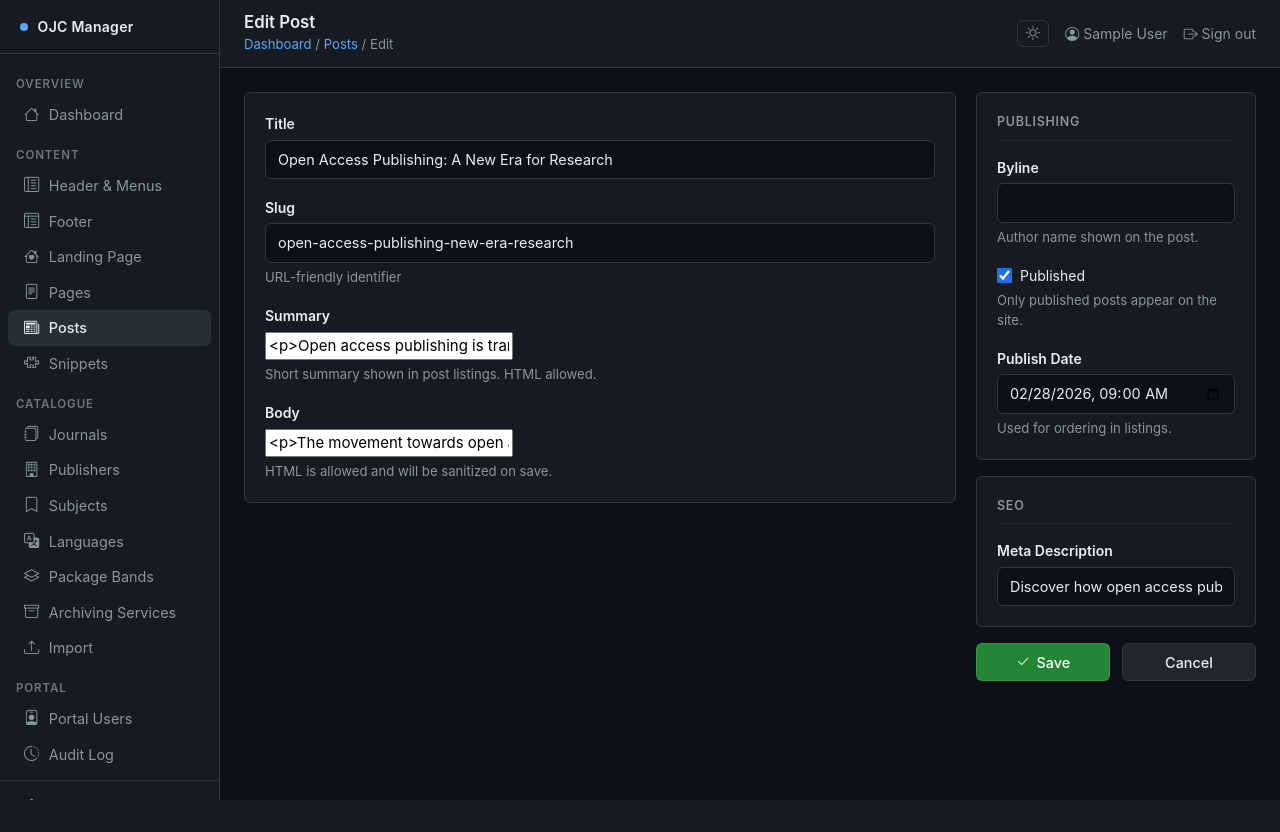
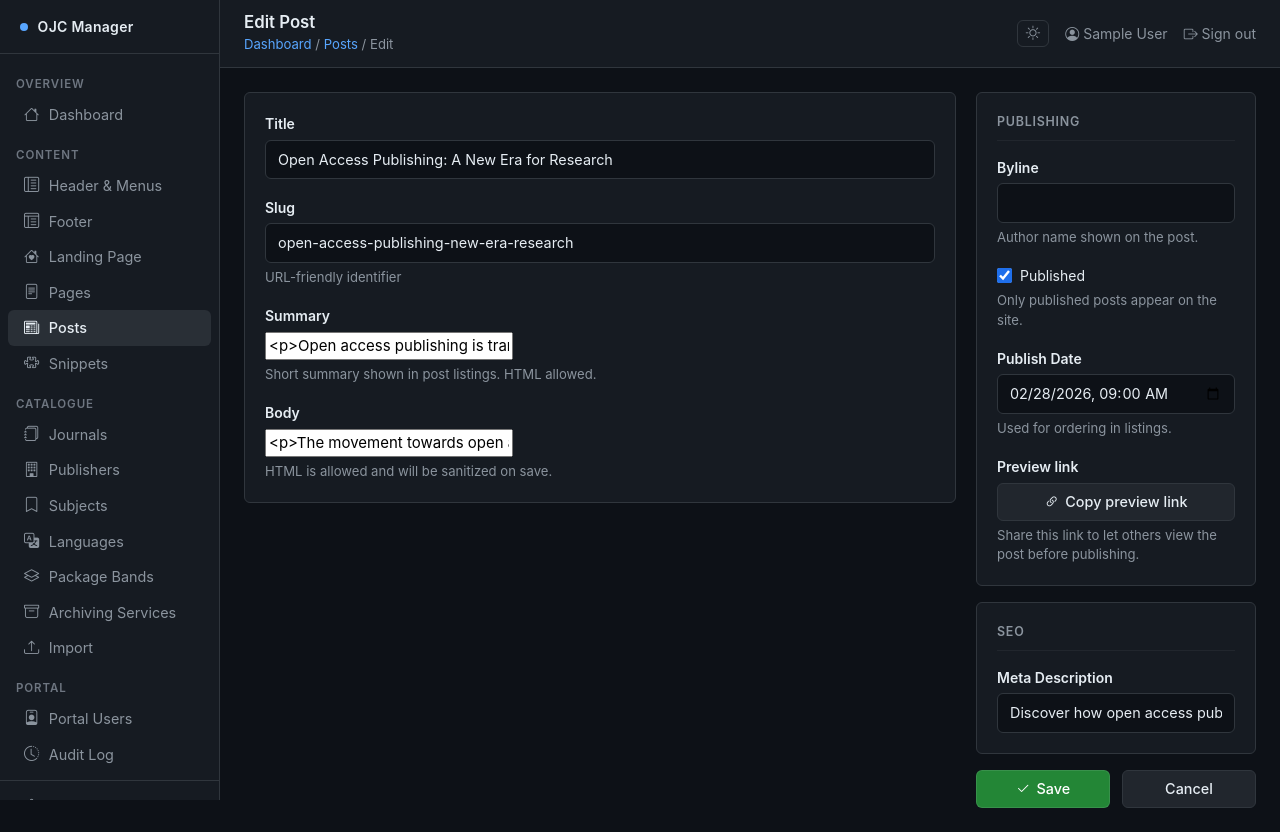
Before and after one commit to dqprogramming/astrometrics, a Django app: page /manager/cms/posts/1/edit/ in a window 1280 px wide. Before the commit the page ends 800 px from the top, so only its background shows below. Run offline with Django 5.2, Linux system fonts and the light colour scheme; the visitor is signed in with stand-in values (Sample User, id 1); data comes from the database, SQL or seed files in the repository; data that the repository does not hold is empty; parts of the project's set-up code (start-up, migrations or seed data) failed here and were passed over.

Commit message:
feat(cms): add secret preview URLs for unpublished pages and posts
- Add preview_token UUIDField to Page and Post models
- Migration 0010 populates tokens for existing rows then adds unique constraint
- Add /preview/post/<uuid>/ and /preview/page/<uuid>/ public routes (no auth required)
- Render content normally but show a preview banner when accessed via token
- Add 'Copy preview link' button to page and post edit forms (edit only, not create)
- Create page_detail.html template (pages had no public template previously)

```diff
--- a/cms/models.py
+++ b/cms/models.py
@@ -1,6 +1,8 @@
 """
 CMS models for translatable rich-text content pages and snippets.
 """
+
+import uuid
 
 import bleach
 from django.core.cache import cache
@@ -94,6 +96,12 @@ class Page(models.Model):
         default=False,
         help_text="Only published pages are visible on the site",
     )
+    preview_token = models.UUIDField(
+        default=uuid.uuid4,
+        editable=False,
+        unique=True,
+        help_text="Secret token for shareable preview URL",
+    )
     sort_order = models.IntegerField(
         default=0,
         help_text="Lower numbers appear first",
@@ -153,6 +161,12 @@ class Post(models.Model):
     is_published = models.BooleanField(
         default=False,
         help_text="Only published posts are visible on the site",
+    )
+    preview_token = models.UUIDField(
+        default=uuid.uuid4,
+        editable=False,
+        unique=True,
+        help_text="Secret token for shareable preview URL",
     )
     published_at = models.DateTimeField(
         null=True,
--- a/cms/templates/cms/manager/post_form.html
+++ b/cms/templates/cms/manager/post_form.html
@@ -67,12 +67,26 @@
                     <div class="mgr-help">Only published posts appear on the site.</div>
                 </div>
 
-                <div class="mgr-field" style="margin-bottom:0;">
+                <div class="mgr-field">
                     <label class="mgr-label" for="{{ form.published_at.id_for_label }}">Publish Date</label>
                     {{ form.published_at }}
                     <div class="mgr-help">Used for ordering in listings.</div>
                     {% if form.published_at.errors %}<div class="mgr-error">{{ form.published_at.errors.0 }}</div>{% endif %}
                 </div>
+
+                {% if object.preview_token %}
+                <div class="mgr-field" style="margin-bottom:0;">
+                    <div class="mgr-label">Preview link</div>
+                    <button type="button"
+                            class="btn-mgr-secondary"
+                            style="width:100%; justify-content:center;"
+                            data-preview-url="{{ request.scheme }}://{{ request.get_host }}{% url 'cms:post-preview' object.preview_token %}"
+                            onclick="navigator.clipboard.writeText(this.dataset.previewUrl).then(() => { this.textContent = '✓ Copied'; setTimeout(() => { this.innerHTML = '<i class=\'bi bi-link-45deg\'></i> Copy preview link'; }, 2000); })">
+                        <i class="bi bi-link-45deg"></i> Copy preview link
+                    </button>
+                    <div class="mgr-help">Share this link to let others view the post before publishing.</div>
+                </div>
+                {% endif %}
             </div>
 
             <div class="mgr-form-card">
--- a/cms/templates/news_detail.html
+++ b/cms/templates/news_detail.html
@@ -13,6 +13,12 @@
 {% endblock %}
 
 {% block content %}
+
+{% if is_preview %}
+<div class="preview-banner" role="alert">
+    <strong>Preview</strong> — this post is not yet published and is only visible via this link.
+</div>
+{% endif %}
 
 <!-- Article header -->
 <header class="news-detail-header">
--- a/cms/urls.py
+++ b/cms/urls.py
@@ -9,7 +9,9 @@ from cms.views import (
     index_view,
     news_detail_view,
     news_index_view,
+    page_preview_view,
     partial_view,
+    post_preview_view,
 )
 
 app_name = "cms"
@@ -24,4 +26,6 @@ urlpatterns = [
     ),
     path("news/", news_index_view, name="news-index"),
     path("news/<slug:slug>/", news_detail_view, name="news-detail"),
+    path("preview/post/<uuid:token>/", post_preview_view, name="post-preview"),
+    path("preview/page/<uuid:token>/", page_preview_view, name="page-preview"),
 ]
```
Also changed, not shown: cms/templates/cms/manager/page_form.html (+15 -1 lines), cms/templates/page_detail.html (added, +47 -0 lines), cms/views.py (+15 -1 lines), static/css/news.css (+10 -0 lines), cms/migrations/0010_add_preview_token.py (added).
